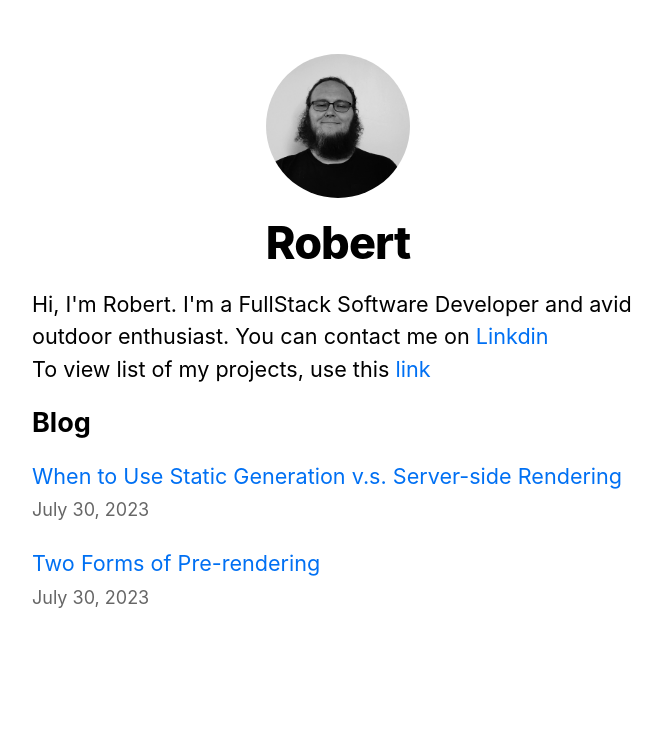
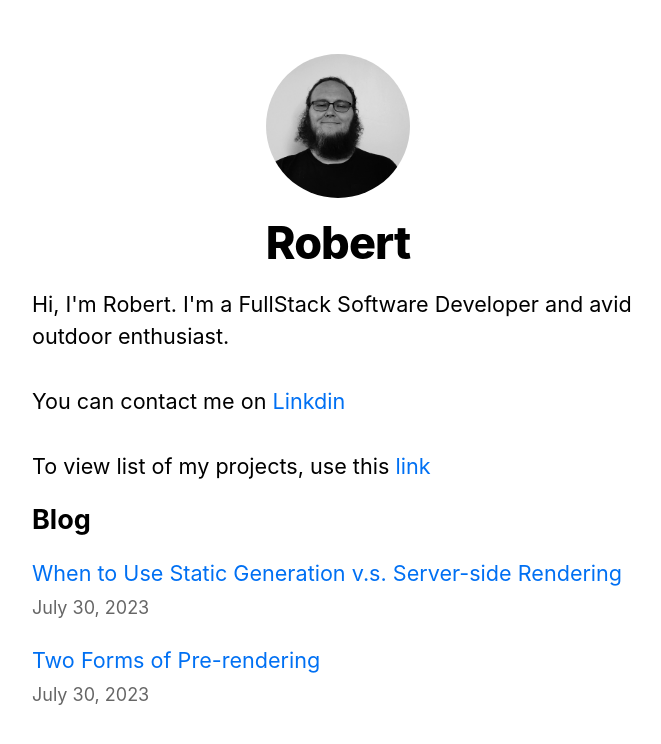
Before and after one commit to IcyIce-FSDev/IcyIce-FSDev, a Next.js app: page / in a window 1280 px wide. Shown: the top 744 px of the page, without its empty margins (302-963 px from the left). Built offline with nearby package versions, Linux system fonts and the light colour scheme.

Commit message:
Update some formats

```diff
--- a/pages/index.js
+++ b/pages/index.js
@@ -23,7 +23,11 @@ export default function Home({ allPostsData }) {
       <section className={utilStyles.headingMd}>
         <p>
           Hi, I'm Robert. I'm a FullStack Software Developer and avid outdoor
-          enthusiast. You can contact me on{" "}
+          enthusiast.
+        </p>
+        <br />
+        <p>
+          You can contact me on{" "}
           <Link
             href={"https://www.linkedin.com/in/icyice-fsdev/"}
             target="_blank"
@@ -31,6 +35,7 @@ export default function Home({ allPostsData }) {
             Linkdin
           </Link>
         </p>
+        <br />
         <p>
           To view list of my projects, use this{" "}
           <Link href={"/projects"}>link</Link>
--- a/pages/projects/overwatch/meet.js
+++ b/pages/projects/overwatch/meet.js
@@ -74,8 +74,6 @@ export default function Meet() {
       const sundayTime = useCountdown(nextSunday11PM);
       const fridayTime = useCountdown(nextFriday10PM);
 
-      console.log(fridayTime.totals, sundayTime.totals);
-
       if (fridayTime.totals == 0) {
         setNextMeet(sundayTime);
         return;
```
